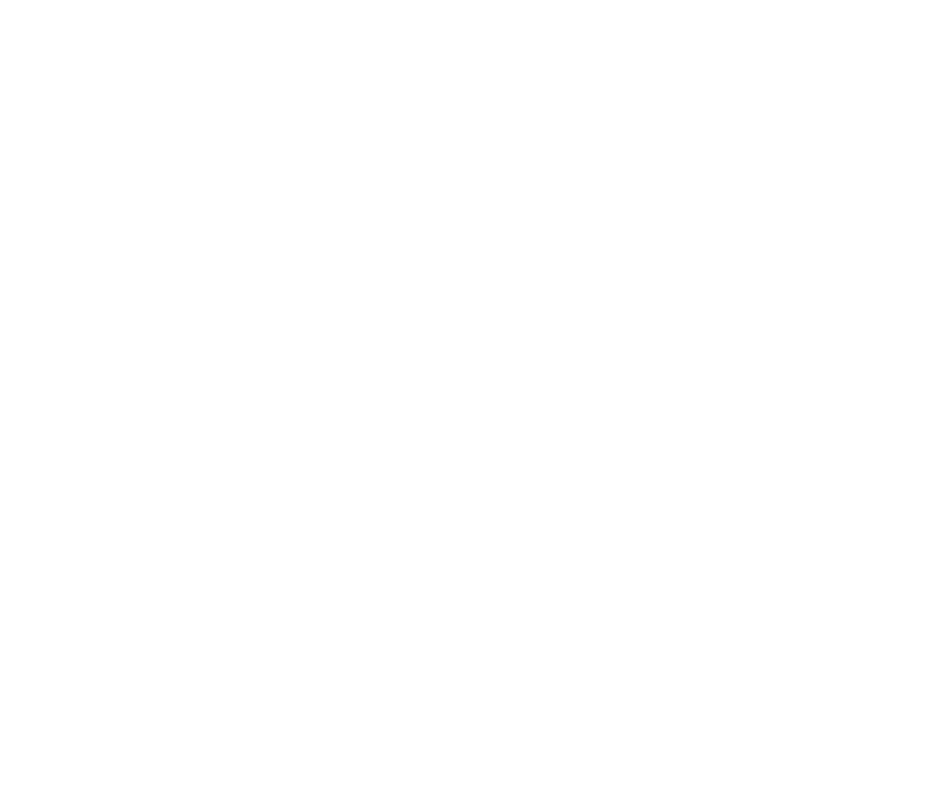
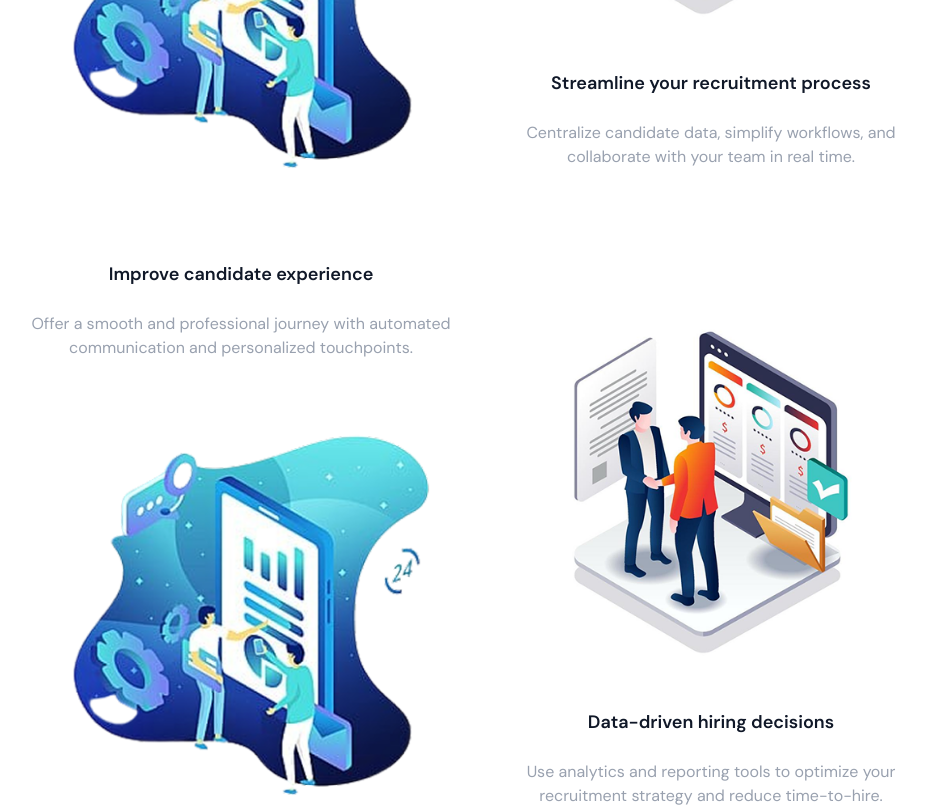
Before and after one commit to javier-ibanez-vizuete/react-system-design-tailwind, a React (Vite) app: page /home in a window 1280 px wide. Shown: the part 3240-4047 px from the top of the page, without its empty margins (164-1090 px from the left). Before the commit the page ends 2845 px from the top, so only its background shows below. Built offline with nearby package versions, Linux system fonts and the light colour scheme.

Commit message:
feat(HomePage): add ProtocolSection to the Home Page

```diff
--- /dev/null
+++ b/src/Sections/ProtocolSection.jsx
@@ -0,0 +1,51 @@
+import { ProtocolCard } from "../components/ProtocolCard";
+import { SectionContainer } from "../components/SectionContainer";
+
+import imageAppSettings from "../assets/pictures/home-page/image-app-settings.png";
+import imageProductivity from "../assets/pictures/home-page/image-productivity.png";
+
+const PROTOCOL_DATA = [
+    {
+        title: "Make the best hire in half the time",
+        content:
+            "Move faster on a recruiting platform that automates manual tasks like scheduling interviews and getting approvals.",
+        img: imageAppSettings ? imageAppSettings : "",
+    },
+    {
+        title: "Streamline your recruitment process",
+        content:
+            "Centralize candidate data, simplify workflows, and collaborate with your team in real time.",
+        img: imageProductivity ? imageProductivity : "",
+    },
+    {
+        title: "Improve candidate experience",
+        content:
+            "Offer a smooth and professional journey with automated communication and personalized touchpoints.",
+        img: imageAppSettings ? imageAppSettings : "",
+    },
+    {
+        title: "Data-driven hiring decisions",
+        content:
+            "Use analytics and reporting tools to optimize your recruitment strategy and reduce time-to-hire.",
+        img: imageProductivity ? imageProductivity : "",
+    },
+];
+
+export const ProtocolSection = () => {
+    return (
+        <SectionContainer className="grid grid-cols-1 md:grid-cols-2 place-items-center gap-10">
+            {PROTOCOL_DATA.map((data, index) => {
+                return (
+                    <ProtocolCard
+                        key={data.title}
+                        title={data?.title}
+                        content={data?.content}
+                        img={data?.img}
+                        direction={index % 2 !== 0 ? "md:flex-col-reverse" : "md:flex-col"}
+                        imgSize="max-w-[200px] md:max-w-[400px] xl:max-w-[500px]"
+                    />
+                );
+            })}
+        </SectionContainer>
+    );
+};
--- /dev/null
+++ b/src/components/ProtocolCard.jsx
@@ -0,0 +1,15 @@
+export const ProtocolCard = ({ title = "", content = "", imgSize = "", img = "", direction = "" }) => {
+    return (
+        <article className={`flex gap-5 md:gap-6 flex-col items-center ${direction ? direction : ""}`}>
+            <div className="flex flex-1 flex-col gap-5 md:gap-6">
+                <h3 className="text-lg md:text-2xl">{title}</h3>
+                <p className="text-md">{content}</p>
+            </div>
+            {img && (
+                <picture className={`flex justify-center items-center ${imgSize ? imgSize : ""}`}>
+                    <img className={`w-full`} src={img} alt={`Image of ${title}`} />
+                </picture>
+            )}
+        </article>
+    );
+};
--- a/src/pages/HomePage.jsx
+++ b/src/pages/HomePage.jsx
@@ -3,6 +3,7 @@
 import { CTAFirstSection } from "../Sections/CTAFirstSection";
 import { CTASecondSection } from "../Sections/CTASecondSection";
 import { FeaturesSection } from "../Sections/FeaturesSection";
+import { ProtocolSection } from "../Sections/ProtocolSection";
 
 export const HomePage = () => {
     return (
@@ -12,6 +13,7 @@
             <BrandsSection />
             <FeaturesSection />
             <CTASecondSection />
+            <ProtocolSection />
         </div>
     );
 };
```
Also changed, not shown: src/assets/pictures/home-page/image-app-settings.png (added), src/assets/pictures/home-page/image-productivity.png (added).
